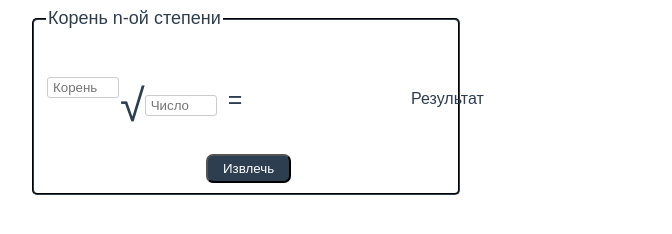
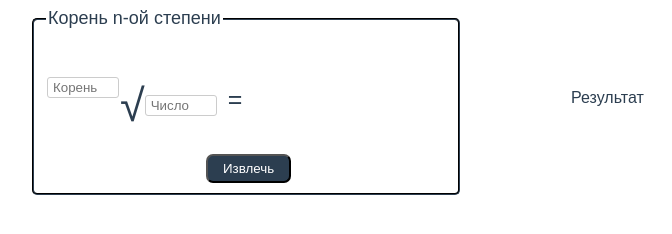
Before and after one commit to shamilDzhakeev/findTheBug, a plain HTML site: page main.html in a window 1280 px wide. Shown: the whole page, without its empty margins (394-1066 px from the left). Drawn offline with Linux system fonts and the light colour scheme.

Commit message:
changed position of elem

```diff
--- a/styles.css
+++ b/styles.css
@@ -45,10 +45,10 @@ legend {
 
 .resultLabel {
     position: absolute;
-    top:80px;
-    left: 800px;
+    top:68px;
+    left: 960px;
     width: 115px;
-    margin: 5px 0;
+
     padding: 5px;
     border-radius: 5px;
 }
```
